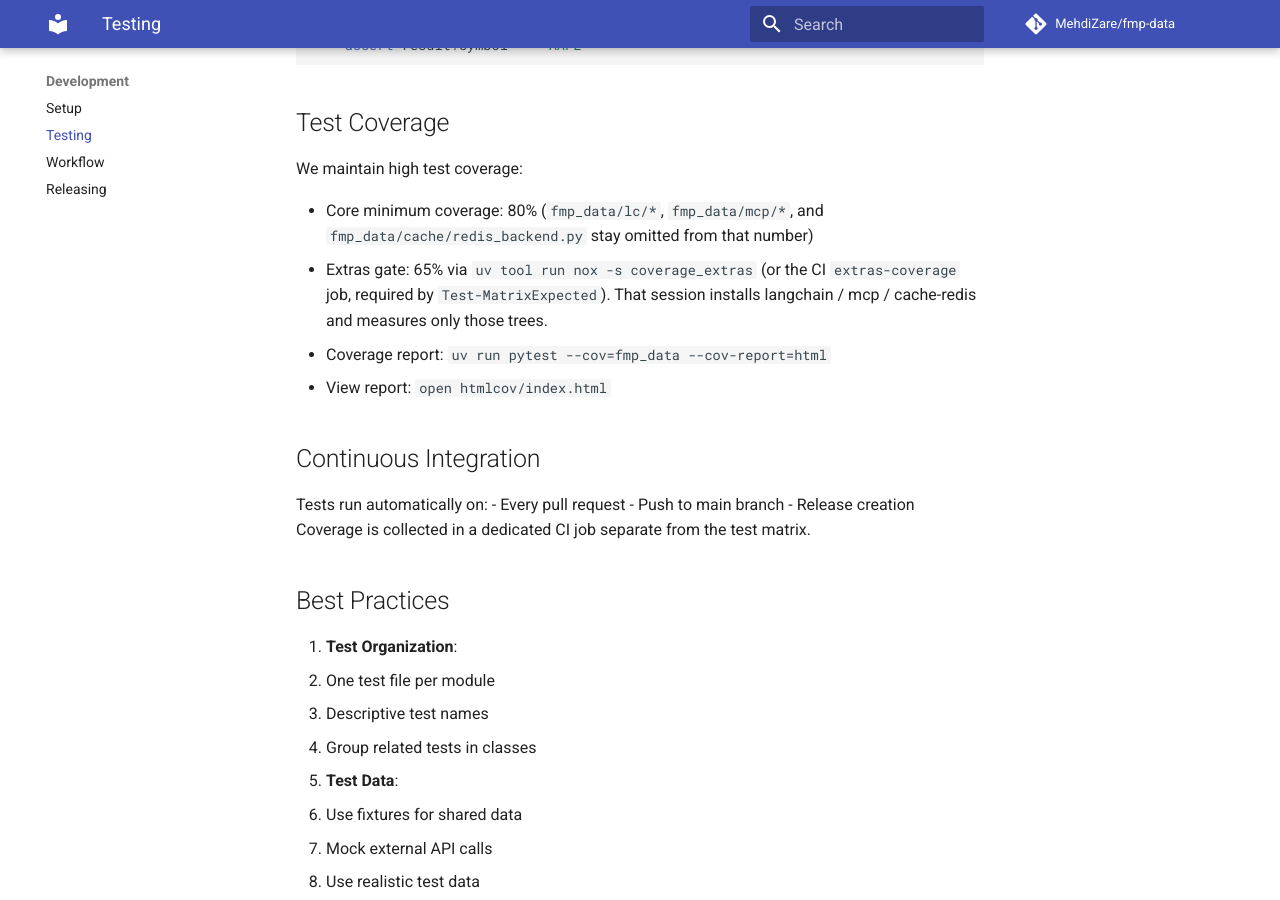
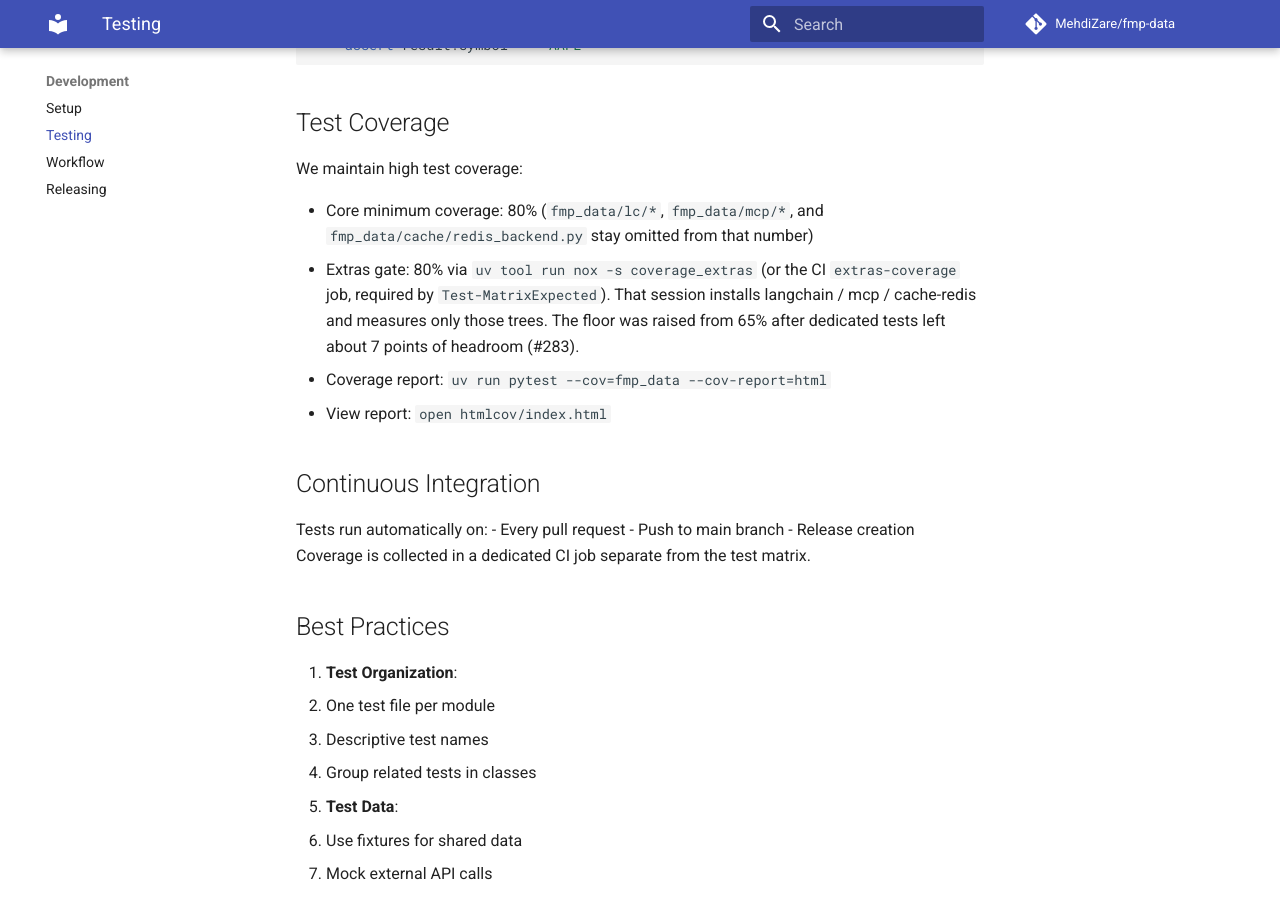
Before and after one commit to MehdiZare/fmp-data, an MkDocs documentation site: the page built from docs/contributing/testing.md, in a window 1280 px wide and 900 px high, scrolled down 2210 px. Built offline with MkDocs 1.6.1 and Material for MkDocs 9.7.7, drawn with Linux system fonts in a browser that asks for light colours; comment, search, counter and statistics services are not loaded; the version menu is left out.

Commit message:
docs: raise extras coverage floor in the testing guide to 80%
#283 moved extras.coveragerc and nox -s coverage_extras from 65 to 80.
The contributor guide still advertised 65%, so a local run that passed
the documented floor would fail CI.

```diff
--- a/docs/contributing/testing.md
+++ b/docs/contributing/testing.md
@@ -103,10 +103,11 @@ We maintain high test coverage:
 
 - Core minimum coverage: 80% (`fmp_data/lc/*`, `fmp_data/mcp/*`, and
   `fmp_data/cache/redis_backend.py` stay omitted from that number)
-- Extras gate: 65% via `uv tool run nox -s coverage_extras` (or the
+- Extras gate: 80% via `uv tool run nox -s coverage_extras` (or the
   CI `extras-coverage` job, required by `Test-MatrixExpected`). That
   session installs langchain / mcp / cache-redis and measures only
-  those trees.
+  those trees. The floor was raised from 65% after dedicated tests
+  left about 7 points of headroom (#283).
 - Coverage report: `uv run pytest --cov=fmp_data --cov-report=html`
 - View report: `open htmlcov/index.html`
 
```
